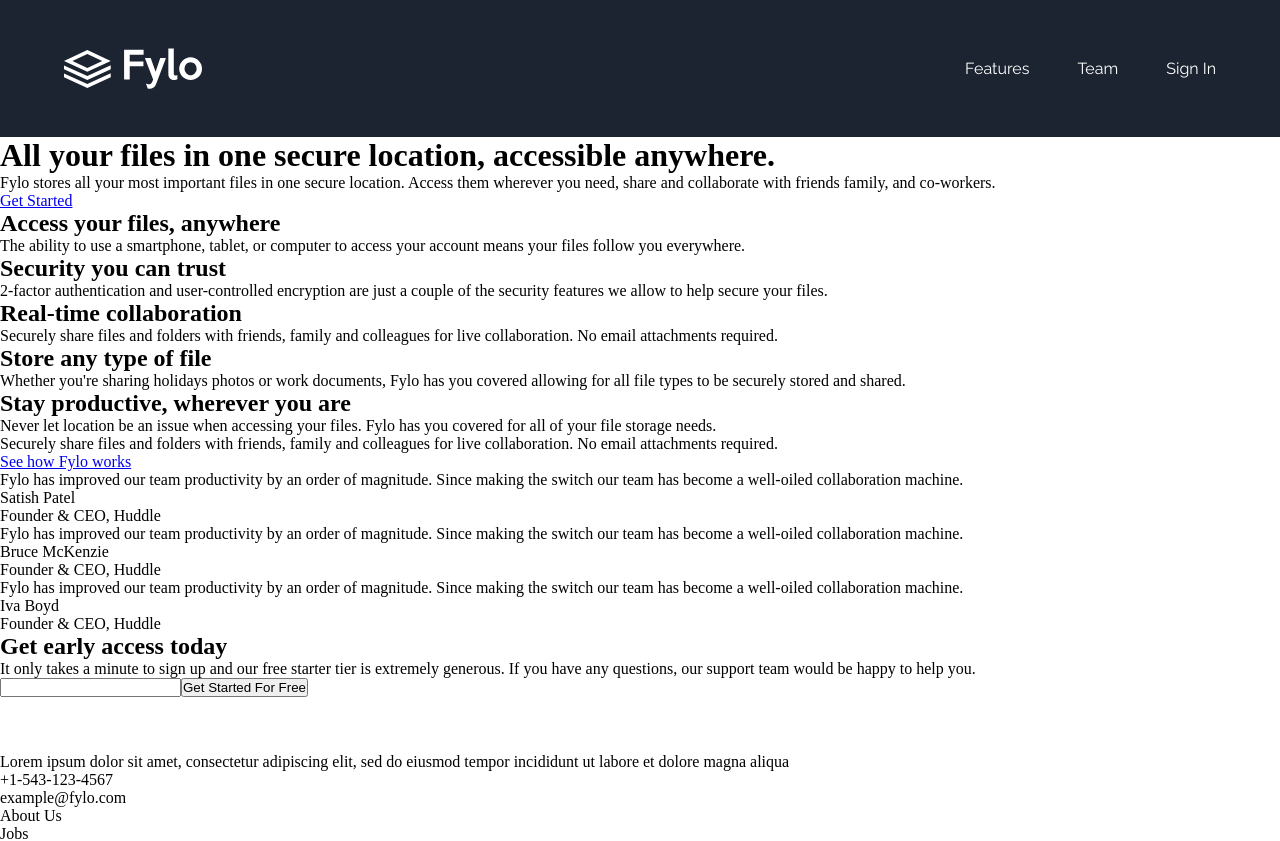
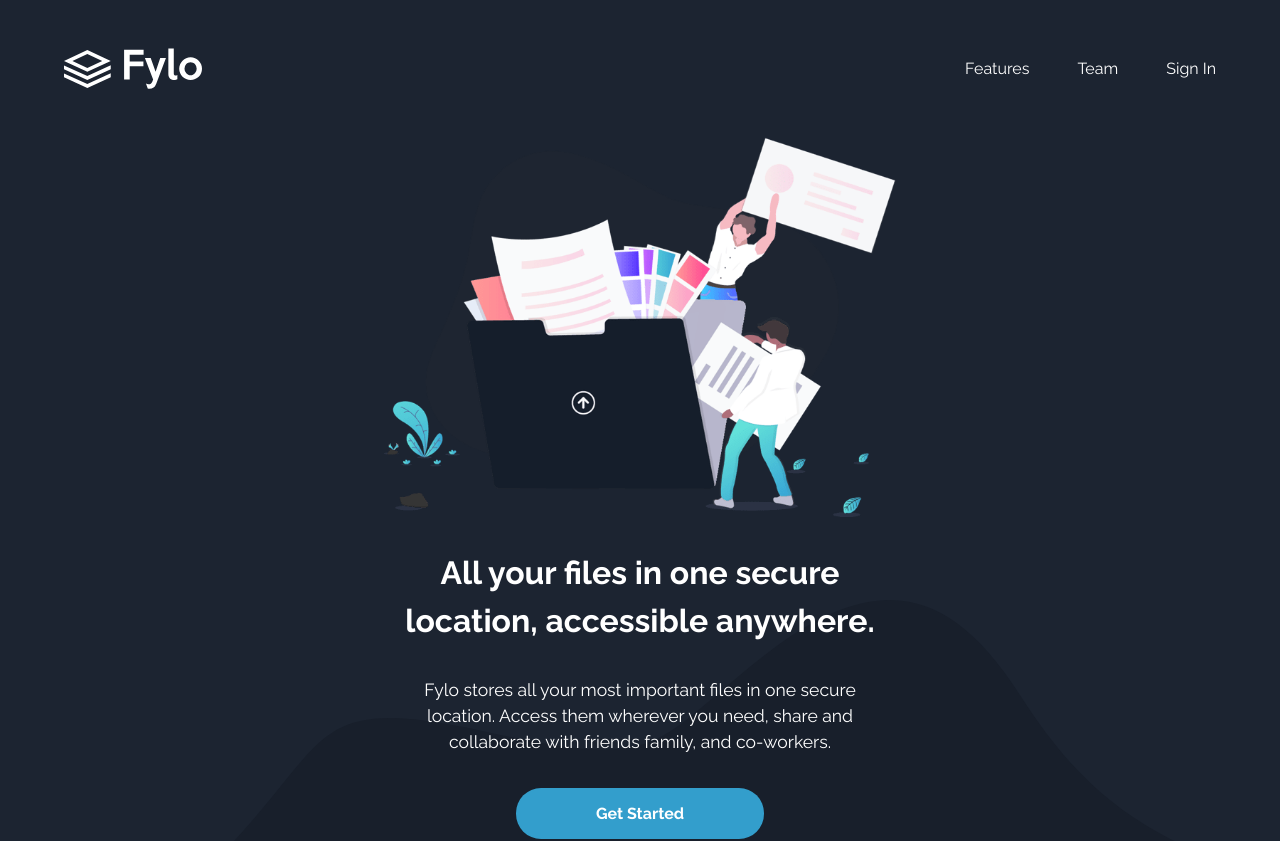
Before and after one commit to mattreee/fyle-dark-theme-landing-page-frontend-mentor, a React (Create React App) app: page / in a window 1280 px wide. Shown: the top 841 px of the page. Built offline with nearby package versions, Linux system fonts and the light colour scheme.

Commit message:
hero finished

```diff
--- a/src/component/Hero.js
+++ b/src/component/Hero.js
@@ -1,9 +1,11 @@
 /* eslint-disable jsx-a11y/anchor-is-valid */
 import React from "react";
+import Illustration from '../images/illustration-intro.png';
 
 const Hero = () => {
   return (
-    <div className="hero">
+    <section className="hero">
+      <img className="hero__illustration" src={Illustration} alt='' />
       <h1 className="hero__title">All your files in one secure location, accessible anywhere.</h1>
 
       <p className="hero__desc">
@@ -13,7 +15,7 @@
       </p>
 
       <a className="hero__cta" href="#">Get Started</a>
-    </div>
+    </section>
   );
 };
 
--- a/src/css/main.css
+++ b/src/css/main.css
@@ -38,6 +38,58 @@
   text-decoration: none;
 }
 
+.hero {
+  background-image: url("../images/bg-curvy-desktop.svg");
+  background-repeat: no-repeat;
+  background-size: contain;
+  background-position: bottom center;
+  font-family: "Raleway", sans-serif;
+  color: white;
+  background-color: #1c2431;
+  padding-bottom: 10rem;
+  display: -webkit-box;
+  display: -ms-flexbox;
+  display: flex;
+  -webkit-box-orient: vertical;
+  -webkit-box-direction: normal;
+      -ms-flex-direction: column;
+          flex-direction: column;
+  gap: 2rem;
+  -webkit-box-align: center;
+      -ms-flex-align: center;
+          align-items: center;
+  -webkit-box-pack: center;
+      -ms-flex-pack: center;
+          justify-content: center;
+}
+
+.hero__illustration {
+  width: 40%;
+}
+
+.hero__title {
+  width: 40%;
+  line-height: 1.5;
+  text-align: center;
+  font-size: 2rem;
+}
+
+.hero__desc {
+  width: 35%;
+  font-size: 1.1em;
+  line-height: 1.5;
+  text-align: center;
+}
+
+.hero__cta {
+  background-color: #339ecc;
+  color: white;
+  font-weight: 700;
+  text-decoration: none;
+  padding: 1em 5em;
+  border-radius: 25px;
+}
+
 .attribution {
   font-size: 11px;
   text-align: center;
--- a/src/css/main.scss
+++ b/src/css/main.scss
@@ -58,6 +58,53 @@
 	}
 }
 
+.hero {
+	background-image: url("../images/bg-curvy-desktop.svg");
+	background-repeat: no-repeat;
+	background-size: contain;
+	background-position: bottom center;
+
+	font-family: $ff-raleway;
+	color: white;
+	background-color: $dark-blue-intro-email;
+	padding-bottom: 10rem;
+
+	display: flex;
+	flex-direction: column;
+	gap: 2rem;
+	align-items: center;
+	justify-content: center;
+
+	&__illustration {
+		width: 40%;
+	}
+
+	&__title {
+		width: 40%;
+		line-height: 1.5;
+		text-align: center;
+		font-size: 2rem;
+	}
+
+	&__desc {
+		width: 35%;
+		font-size: 1.1em;
+		line-height: 1.5;
+		text-align: center;
+	}
+
+	&__cta {
+		background-color: $blue;
+		color: $white;
+
+		font-weight: $fw-raleway-bold;
+		text-decoration: none;
+
+		padding: 1em 5em;
+		border-radius: 25px;
+	}
+}
+
 .attribution {
 	font-size: 11px;
 	text-align: center;
```
Also changed, not shown: 1 other file (tests, documents, lock files or other folders).
